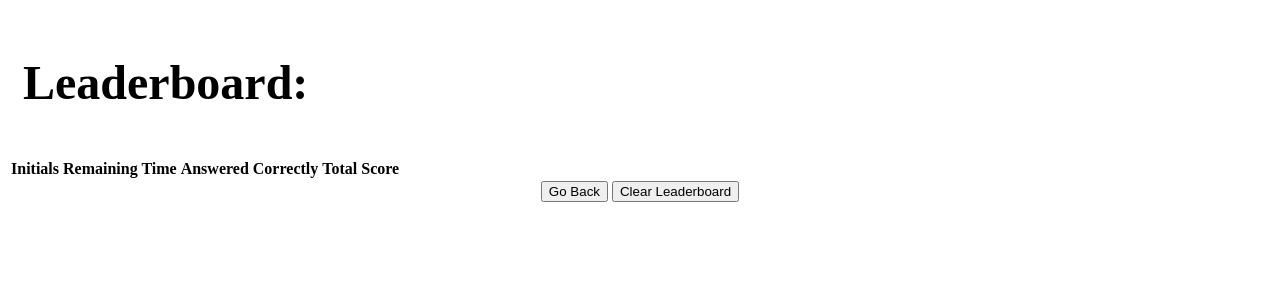
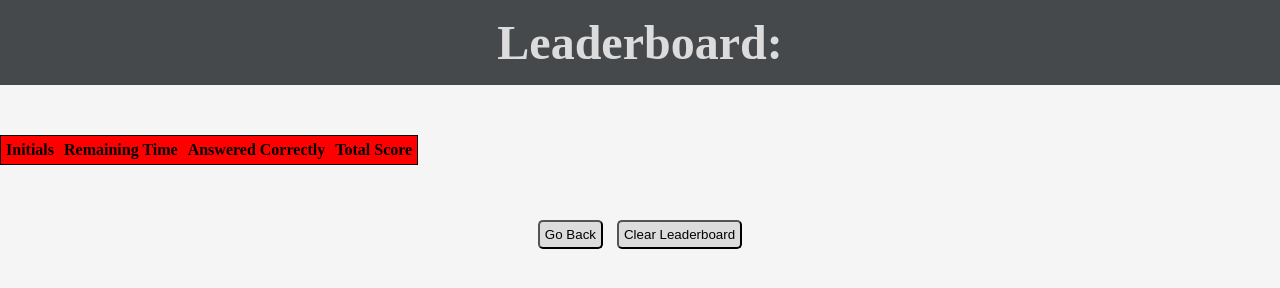
Before and after one commit to chriskimball/trivia-4cr2an7f, a plain HTML site: page high_scores.html in a window 1280 px wide. Drawn offline with Linux system fonts and the light colour scheme.

Commit message:
Initial round of styling, some placeholder styles still in place

```diff
--- a/assets/style.css
+++ b/assets/style.css
@@ -1,13 +1,60 @@
+:root{
+    --main-background:#F5F5F5;
+    --header-background:#46494C;
+    --main-font:#4C5C68;
+    --main-border:#868689;
+    --main-header:#DCDCDD;
+    --work-background:#3E616E;
+}
+
+html{
+    height:100%;
+}
+
+* {
+    margin:0px;
+    padding:0px;
+    box-sizing: border-box;
+}
+body{
+    height: 100%;
+    background-color: var(--main-background);
+    text-align: center;
+
+}
 header{
     display:flex;
     justify-content:space-between;
     padding:15px;
     font-weight:bold;
     font-size:24px;
+    background-color: var(--header-background);
+    color:var(--main-header);
+    margin-bottom:50px;
 }
 
-body{
-    text-align: center;
+section {
+    margin:25px;
+    padding:25px;
+}
+
+
+a {
+    color:var(--main-header);
+    text-decoration: none;
+}
+
+button {
+    background-color: var(--main-header);
+    margin:5px;
+    border-radius:5px;
+    padding:5px;
+
+}
+
+button:hover {
+    background-color:var(--header-background);
+    color:var(--main-header)
 }
 
 .hidden{
@@ -18,6 +65,10 @@ body{
     display:unset;
 }
 
+#welcome button {
+    margin:25px;
+}
+
 #questions {
     width:25%;
     margin-left:auto;
@@ -26,4 +77,39 @@ body{
 
 #questions button {
     display: block;
+    padding: 5px 10px 5px 10px;
 }
+
+
+
+
+
+table{
+    border-collapse: collapse;
+}
+
+th {
+    background-color:red;
+
+}
+th, td {
+    padding:5px;
+}
+
+tr{
+    background-color:salmon;
+    border: 1px solid rgb(0, 0, 0);
+}
+
+tr:nth-child(odd) {
+    background-color: #30dfdf;
+    border-color:black;
+
+}
+
+tr:hover {background-color: yellow;}
+
+.leaderboard-header {
+    justify-content:center;
+
+}
```
